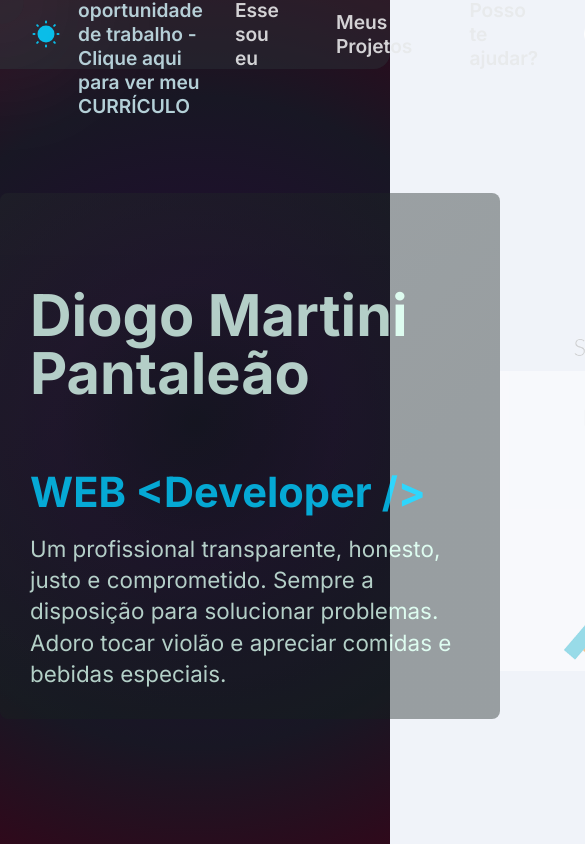
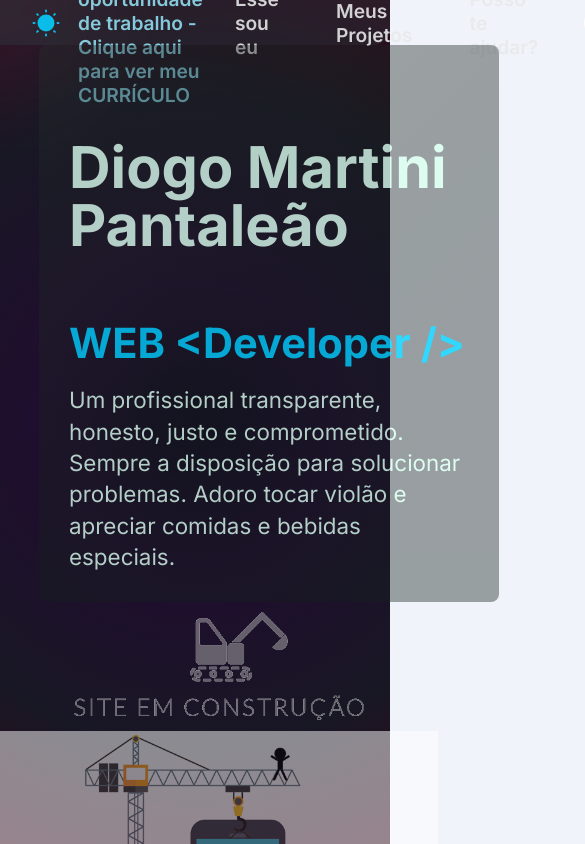
Before and after one commit to ogoiddev/my_portfolio, a React (Vite) app in the folder development/: page / in a window 390 px wide. Shown: the top 844 px of the page, 585 px wide, since content can reach past the window. Built offline with nearby package versions, Linux system fonts and the light colour scheme.

Commit message:
chore: article responsive for better view

```diff
--- a/development/src/components/About/styles.ts
+++ b/development/src/components/About/styles.ts
@@ -4,14 +4,15 @@ export const AboutContainer = styled.div`
   display: flex;
   align-items: center;
   justify-content: space-evenly;
+  flex-wrap: wrap;
   width: 100%;
   height: 100vh;
 
 
   article {
-    min-width: 500px;
+    min-width: 460px;
     max-width: 600px;
-
+    margin: 0 10%;
     text-align: inherit;
     padding: 30px;
     border-radius: 8px;
--- a/development/src/pages/HomeStyles.ts
+++ b/development/src/pages/HomeStyles.ts
@@ -6,7 +6,7 @@ export const HomeContainer = styled.div`
     ${ ({theme}) => theme.COLORS.LINEAR_2 } 30%,
     ${ ({theme}) => theme.COLORS.LINEAR_3 } 70%,
     ${ ({theme}) => theme.COLORS.LINEAR_4 } 100%);
-  transition: all 0.15s ease-out;
+
   display: flex;
   flex-direction: column;
 
```
